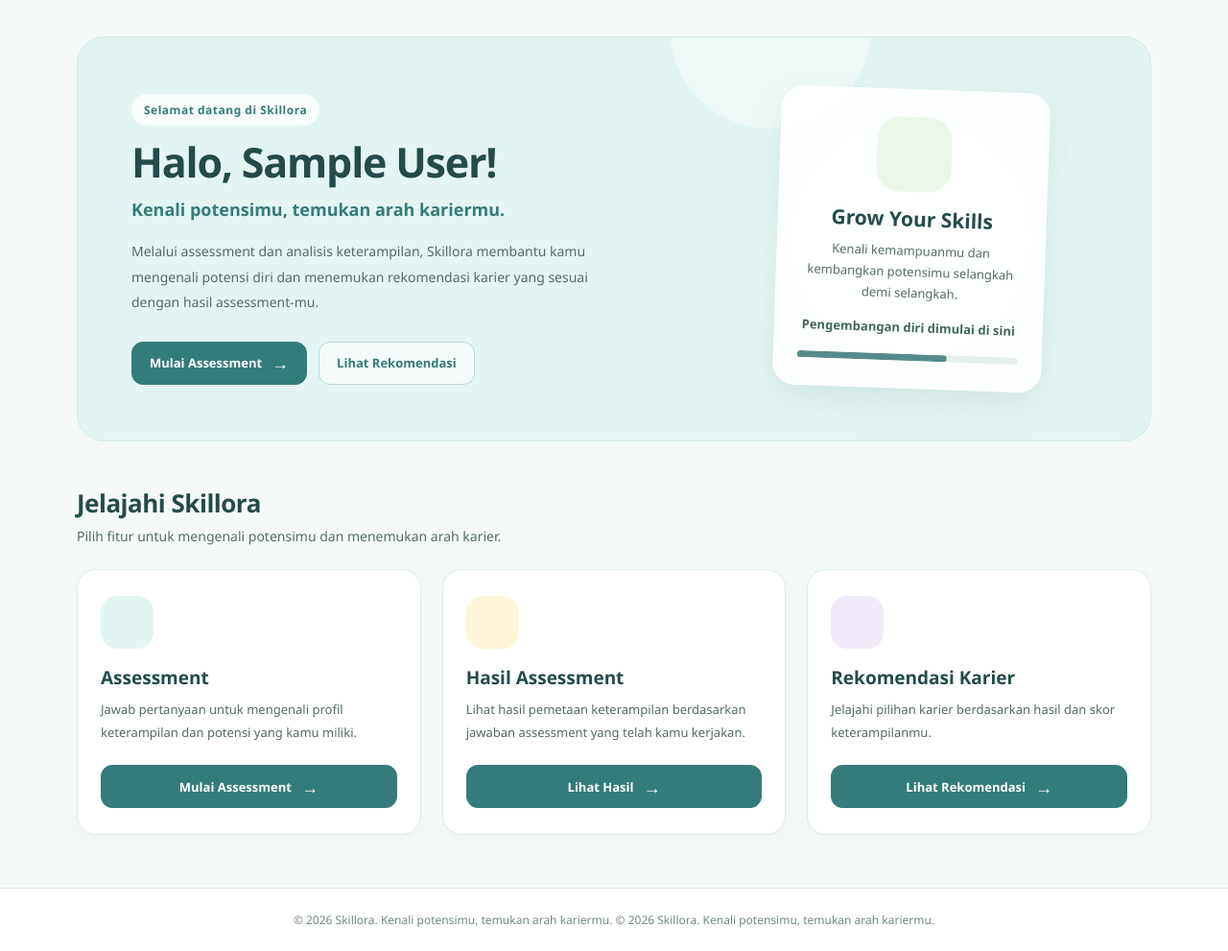
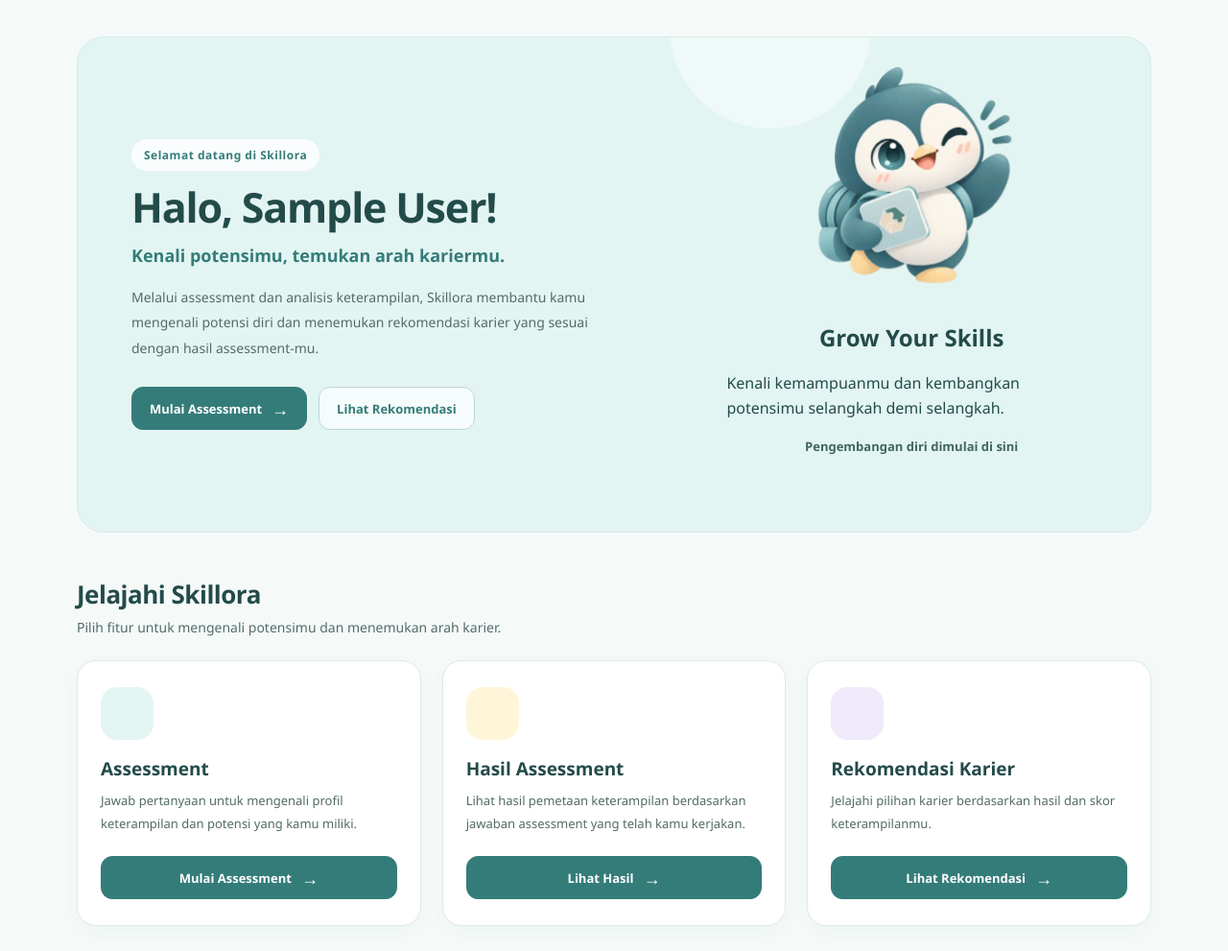
Before and after one commit to alisyadwiramadhani/SKILLORA, a PHP site: page / in a window 1280 px wide. Shown: the part 76-1067 px from the top of the page at 96% size. Before the commit the page ends 1042 px from the top, so only its background shows below. Run offline with PHP 8.4, Linux system fonts and the light colour scheme; the visitor is signed in with stand-in values (Sample User, id 1).

Commit message:
dah diubah

```diff
--- a/assets/css/dashboard.css
+++ b/assets/css/dashboard.css
@@ -525,3 +525,107 @@ a:focus-visible {
         animation-duration: 0.01ms !important;
     }
 }
+/* =========================================
+   ANIMASI MASKOT DASHBOARD SKILLORA
+   ========================================= */
+
+.dashboard-mascot {
+    display: block;
+    width: 180px;
+    max-width: 100%;
+    height: auto;
+    margin: 0 auto 12px;
+
+    animation: skilloraFloat 2s ease-in-out infinite;
+    will-change: transform;
+}
+
+@keyframes skilloraFloat {
+    0%, 100% {
+        transform: translateY(0);
+    }
+
+    50% {
+        transform: translateY(-20px);
+    }
+}
+/* POSISI MASKOT DI ATAS TEKS */
+
+.hero-visual {
+    display: flex;
+    flex-direction: column;
+    justify-content: center;
+    align-items: center;
+    min-height: 350px;
+    position: relative;
+}
+
+.hero-visual::before {
+    display: none;
+}
+
+.mascot-content {
+    display: flex;
+    flex-direction: column;
+    align-items: center;
+    justify-content: center;
+    text-align: center;
+    width: 100%;
+    gap: 15px;
+}
+
+.dashboard-mascot {
+    display: block;
+    width: 230px;
+    max-width: 100%;
+    height: auto;
+    object-fit: contain;
+}
+
+.mascot-content h2 {
+    margin: 0;
+    color: var(--dashboard-teal-dark);
+    font-size: 28px;
+    font-weight: 800;
+    line-height: 1.3;
+    text-align: center;
+}
+
+/* MERAPIKAN TEKS DI BAWAH MASKOT */
+
+.mascot-content {
+    display: flex;
+    flex-direction: column;
+    align-items: center;
+    text-align: center;
+    width: 100%;
+    gap: 0;
+}
+
+.mascot-content h2 {
+    margin: 18px 0 12px;
+    color: var(--dashboard-dark);
+    font-size: 25px;
+    font-weight: 800;
+    line-height: 1.3;
+    text-align: center;
+}
+
+.mascot-content p {
+    max-width: 310px;
+    margin: 0 auto 14px;
+    color: var(--dashboard-text);
+    font-size: 14px;
+    line-height: 1.7;
+    text-align: center;
+}
+
+.mascot-content strong {
+    display: block;
+    margin-top: 2px;
+    color: var(--dashboard-teal-dark);
+    font-size: 13px;
+    font-weight: 700;
+    line-height: 1.5;
+    text-align: center;
+}
--- a/index.php
+++ b/index.php
@@ -1,4 +1,3 @@
-
 <?php
 error_reporting(E_ALL);
 ini_set('display_errors', '1');
@@ -28,11 +27,38 @@ $nama = htmlspecialchars(
     <meta charset="UTF-8">
     <meta name="viewport" content="width=device-width, initial-scale=1.0">
     <meta name="theme-color" content="#10594e">
+
     <title>Dashboard | Skillora</title>
+
     <link rel="stylesheet" href="assets/css/global.css">
     <link rel="stylesheet" href="assets/css/dashboard.css">
 
+    <!-- ANIMASI MASKOT -->
+    <style>
+        @keyframes maskotNaikTurun {
+            0% {
+                transform: translateY(0);
+            }
 
+            50% {
+                transform: translateY(-30px);
+            }
+
+            100% {
+                transform: translateY(0);
+            }
+        }
+
+        .hero-visual img.dashboard-mascot {
+            display: block;
+            width: 230px;
+            max-width: 100%;
+            height: auto;
+            object-fit: contain;
+            animation: maskotNaikTurun 1.5s ease-in-out infinite !important;
+            will-change: transform;
+        }
+    </style>
 </head>
 
 <body>
@@ -51,8 +77,11 @@ $nama = htmlspecialchars(
 </header>
 
 <main>
+
     <section class="welcome">
+
         <div class="welcome-content">
+
             <p class="eyebrow">Selamat datang di Skillora</p>
 
             <h1>Halo, <?= $nama ?>!</h1>
@@ -68,6 +97,7 @@ $nama = htmlspecialchars(
             </p>
 
             <div class="hero-actions">
+
                 <a class="button" href="backend/assesment/start.php">
                     Mulai Assessment <span>→</span>
                 </a>
@@ -76,13 +106,22 @@ $nama = htmlspecialchars(
                    href="backend/assesment/rekomendasi_karier.php">
                     Lihat Rekomendasi
                 </a>
-            </div>
+
             </div>
 
+        </div>
+
+        <!-- MASKOT SKILLORA -->
         <div class="hero-visual" aria-label="Ilustrasi pengembangan skill">
-            <div class="visual-card">
-                <div class="visual-icon"></div>
+
+            <img
+                src="assets/images/mascot.png"
+                alt="Maskot Skillora"
+                class="dashboard-mascot"
+            >
+
             <h2>Grow Your Skills</h2>
+
             <p>
                 Kenali kemampuanmu dan kembangkan potensimu
                 selangkah demi selangkah.
@@ -95,59 +134,78 @@ $nama = htmlspecialchars(
             <div class="skill-line">
                 <span></span>
             </div>
+
         </div>
-        </div>
+
     </section>
 
     <section class="section-heading">
+
         <h2>Jelajahi Skillora</h2>
+
         <p>
             Pilih fitur untuk mengenali potensimu dan menemukan arah karier.
         </p>
+
     </section>
 
     <section class="cards">
+
         <article class="card">
+
             <div class="icon"></div>
+
             <h3>Assessment</h3>
+
             <p>
                 Jawab pertanyaan untuk mengenali profil keterampilan
                 dan potensi yang kamu miliki.
             </p>
+
             <a class="button" href="backend/assesment/start.php">
                 Mulai Assessment <span>→</span>
             </a>
-        </article>
+
         </article>
 
         <article class="card">
+
             <div class="icon"></div>
+
             <h3>Hasil Assessment</h3>
+
             <p>
                 Lihat hasil pemetaan keterampilan berdasarkan
                 jawaban assessment yang telah kamu kerjakan.
             </p>
+
             <a class="button"
                href="backend/assesment/hitung_skor_otomatis.php">
                 Lihat Hasil <span>→</span>
             </a>
-        </article>
+
         </article>
 
         <article class="card">
+
             <div class="icon"></div>
+
             <h3>Rekomendasi Karier</h3>
+
             <p>
                 Jelajahi pilihan karier berdasarkan hasil
                 dan skor keterampilanmu.
             </p>
+
             <a class="button"
                href="backend/assesment/rekomendasi_karier.php">
                 Lihat Rekomendasi <span>→</span>
             </a>
+
         </article>
-        </article>
+
     </section>
+
 </main>
 
 <footer>
```
Also changed, not shown: backend/register_form.php (+25 -0 lines), assets/css/registrasi.css (line endings or trailing spaces). Lines whose indentation alone changed are shown as unchanged.
